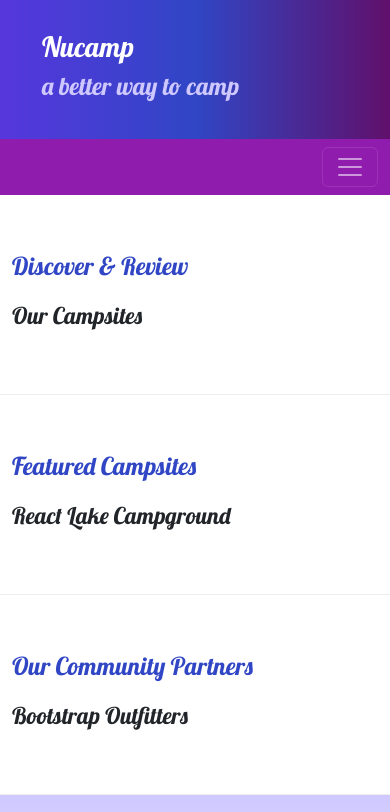
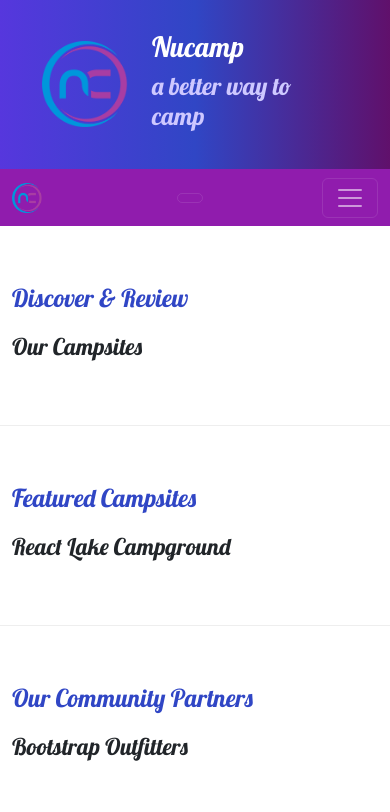
Before and after one commit to st3adyp1ck/nucampsite, a plain HTML site: page index.html in a window 390 px wide. Shown: the top 812 px of the page. Drawn offline with nearby package versions, Linux system fonts and the light colour scheme.

Commit message:
Images and Flex Utility

```diff
--- a/index.html
+++ b/index.html
@@ -25,6 +25,9 @@
     <header>
         <div class="container">
             <div class="row">
+                <div class="col-4 col-sm-3 col-md-2 align-self-center">
+                    <img src="img/logo.png" class="img-fluid" />
+                </div>
                 <div class="col">
                     <h1>Nucamp</h1>
                     <h2>a better way to camp</h2>
@@ -35,8 +38,9 @@
 
     <nav class="navbar navbar-expand-sm navbar-dark sticky-top">
         <div class="container">
-
-        <button class="navbar-toggler ms-auto" type="button" data-bs-toggle="collapse" data-bs-target="#nucampNavbar">
+            <a class="navbar-brand" href="#"><img src="img/logo.png" height="30" width="30" /></a>
+            <button class="navbar-toggler" type="button" data-bs-toggle="collapse" data-bs-target="#nucampNavbar">
+        <button class="navbar-toggler" type="button" data-bs-toggle="collapse" data-bs-target="#nucampNavbar">
             <span class="navbar-toggler-icon"></span>
         </button>
         <div class="collapse navbar-collapse" id="nucampNavbar">
@@ -44,7 +48,7 @@
                 <li class="nav-item"><a class="nav-link active" href="#"><i class="fa-solid fa-house fa-lg"></i> Home</a></li>
                 <li class="nav-item"><a class="nav-link" href="aboutus.html"><i class="fa-solid fa-info fa-lg"></i> About</a></li>
                 <li class="nav-item"><a class="nav-link" href="#"><i class="fa-solid fa-list fa-lg"></i> Sites</a></li>
-                <li class="nav-item"><a class="nav-link" href="#"><i class="fa-solid fa-address-card fa-lg"></i> Contact</a></li>
+                <li class="nav-item"><a class="nav-link" href="contactus.html"><i class="fa-solid fa-address-card fa-lg"></i> Contact</a></li>
 
             </ul>
             </div>
```
Also changed, not shown: aboutus.html (+6 -2 lines), contactus.html (+5 -0 lines), img/bootstrap-thumb.png (added), img/breadcrumb-trail-thumb.jpg (added), img/breadcrumb-trail.jpg (added), img/chrome-river-thumb.jpg (added), img/chrome-river.jpg (added), img/logo.png (added), img/react-lake-thumb.jpg (added), img/react-lake.jpg (added).
